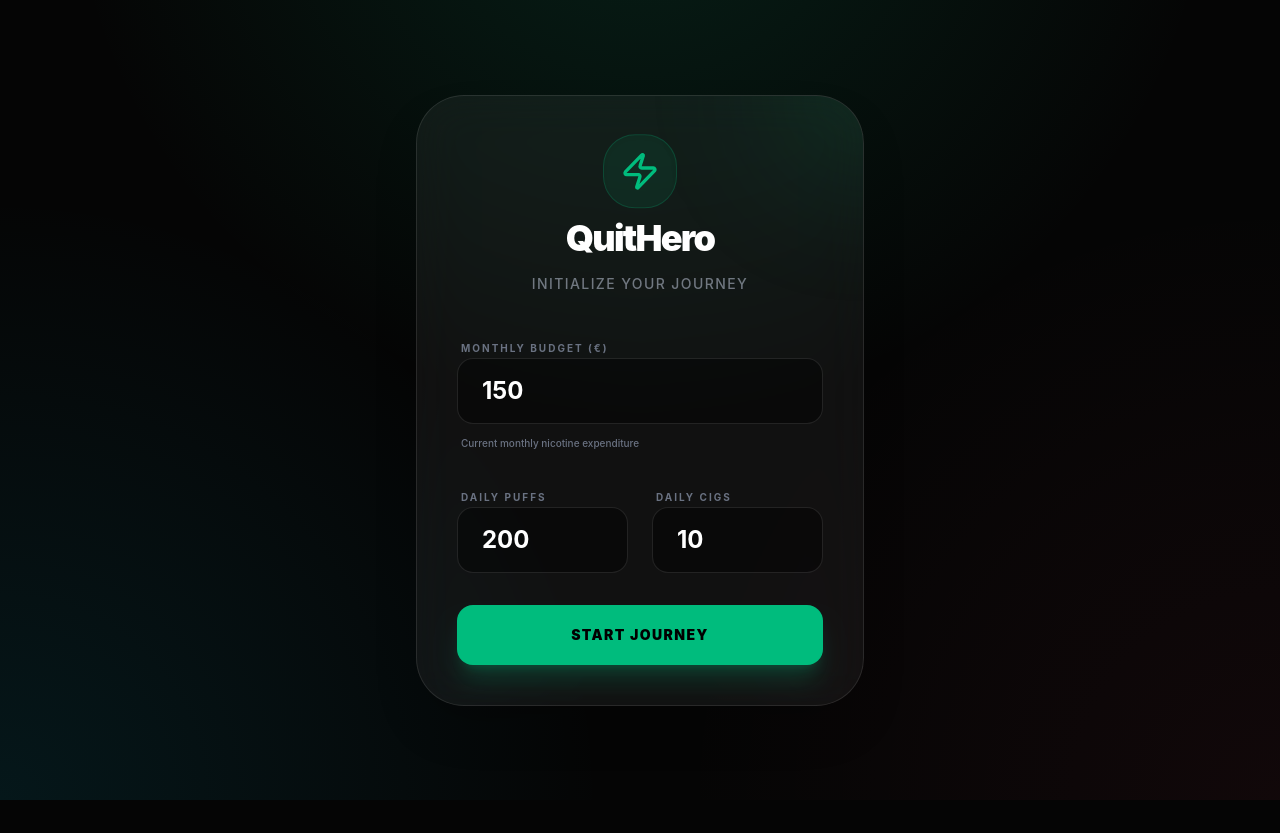
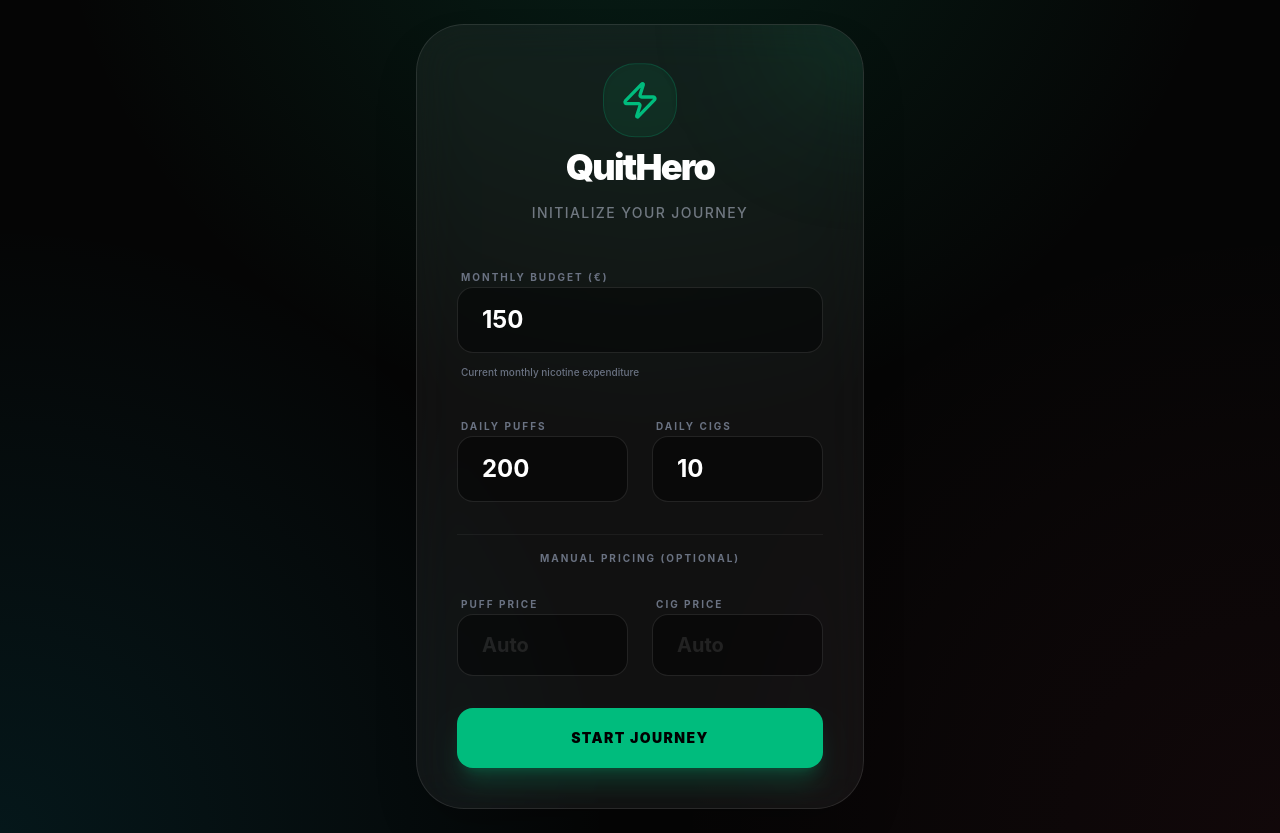
Before and after one commit to magnificolv/QuitHero, a React (Vite) app: page / in a window 1280 px wide. Before the commit the page ends 800 px from the top, so only its background shows below. Built offline with nearby package versions, Linux system fonts and the light colour scheme.

Commit message:
feat: Allow manual pricing for puffs and cigarettes
Introduces manual price input for puffs and cigarettes, overriding the calculated price based on budget and usage. This provides users with greater control over their financial tracking.

```diff
--- a/src/App.tsx
+++ b/src/App.tsx
@@ -46,6 +46,8 @@ interface UserSettings {
   puffsPerDayBaseline: number;
   cigarettesPerDayBaseline: number;
   currency: string;
+  manualPuffPrice?: number;
+  manualCigarettePrice?: number;
 }
 
 // --- Constants ---
@@ -66,7 +68,9 @@ const getInitialSettings = (): UserSettings => {
     monthlyBudget: 150,
     puffsPerDayBaseline: 200,
     cigarettesPerDayBaseline: 10,
-    currency: '€'
+    currency: '€',
+    manualPuffPrice: undefined,
+    manualCigarettePrice: undefined
   };
 };
 
@@ -111,8 +115,19 @@ export default function App() {
     [settings]
   );
 
-  const costPerPuff = useMemo(() => dailyBudget / totalUnitsPerDay, [dailyBudget, totalUnitsPerDay]);
-  const costPerCigarette = useMemo(() => costPerPuff * 10, [costPerPuff]);
+  const costPerPuff = useMemo(() => {
+    if (settings.manualPuffPrice !== undefined && settings.manualPuffPrice > 0) {
+      return settings.manualPuffPrice;
+    }
+    return dailyBudget / totalUnitsPerDay;
+  }, [dailyBudget, totalUnitsPerDay, settings.manualPuffPrice]);
+
+  const costPerCigarette = useMemo(() => {
+    if (settings.manualCigarettePrice !== undefined && settings.manualCigarettePrice > 0) {
+      return settings.manualCigarettePrice;
+    }
+    return costPerPuff * 10;
+  }, [costPerPuff, settings.manualCigarettePrice]);
 
   const todayEvents = useMemo(() =>
     events.filter(e => isSameDay(parseISO(e.timestamp), new Date())),
@@ -280,6 +295,34 @@ export default function App() {
                   onChange={e => setSettings(s => ({ ...s, cigarettesPerDayBaseline: Number(e.target.value) }))}
                   className="w-full bg-black/40 border border-white/10 rounded-2xl px-6 py-4 text-2xl font-bold focus:outline-none focus:ring-2 focus:ring-emerald-500/30 transition-all"
                 />
+              </div>
+            </div>
+
+            <div className="pt-4 border-t border-white/5 space-y-6">
+              <p className="text-[10px] font-bold text-gray-500 uppercase tracking-[0.2em] text-center">Manual Pricing (Optional)</p>
+              <div className="grid grid-cols-2 gap-6">
+                <div className="space-y-3">
+                  <label className="text-[10px] font-bold text-gray-500 uppercase tracking-[0.2em] ml-1">Puff Price</label>
+                  <input
+                    type="number"
+                    step="0.01"
+                    value={settings.manualPuffPrice || ''}
+                    onChange={e => setSettings(s => ({ ...s, manualPuffPrice: e.target.value ? Number(e.target.value) : undefined }))}
+                    className="w-full bg-black/40 border border-white/10 rounded-2xl px-6 py-4 text-xl font-bold focus:outline-none focus:ring-2 focus:ring-emerald-500/30 transition-all placeholder:text-white/10"
+                    placeholder="Auto"
+                  />
+                </div>
+                <div className="space-y-3">
+                  <label className="text-[10px] font-bold text-gray-500 uppercase tracking-[0.2em] ml-1">Cig Price</label>
+                  <input
+                    type="number"
+                    step="0.01"
+                    value={settings.manualCigarettePrice || ''}
+                    onChange={e => setSettings(s => ({ ...s, manualCigarettePrice: e.target.value ? Number(e.target.value) : undefined }))}
+                    className="w-full bg-black/40 border border-white/10 rounded-2xl px-6 py-4 text-xl font-bold focus:outline-none focus:ring-2 focus:ring-emerald-500/30 transition-all placeholder:text-white/10"
+                    placeholder="Auto"
+                  />
+                </div>
               </div>
             </div>
 
@@ -718,6 +761,34 @@ export default function App() {
                   </div>
                 </div>
 
+                <div className="pt-4 border-t border-white/5 space-y-6">
+                  <p className="text-[10px] font-bold text-gray-500 uppercase tracking-[0.2em] text-center">Manual Pricing (Optional)</p>
+                  <div className="grid grid-cols-2 gap-6">
+                    <div className="space-y-4">
+                      <label className="text-[10px] font-bold text-gray-500 uppercase tracking-[0.2em] ml-1">Puff Price</label>
+                      <input
+                        type="number"
+                        step="0.01"
+                        value={settings.manualPuffPrice || ''}
+                        onChange={e => setSettings(s => ({ ...s, manualPuffPrice: e.target.value ? Number(e.target.value) : undefined }))}
+                        className="w-full bg-black/40 border border-white/10 rounded-2xl px-6 py-4 text-xl font-bold focus:outline-none focus:ring-2 focus:ring-emerald-500/30 transition-all placeholder:text-white/10"
+                        placeholder="Auto"
+                      />
+                    </div>
+                    <div className="space-y-4">
+                      <label className="text-[10px] font-bold text-gray-500 uppercase tracking-[0.2em] ml-1">Cig Price</label>
+                      <input
+                        type="number"
+                        step="0.01"
+                        value={settings.manualCigarettePrice || ''}
+                        onChange={e => setSettings(s => ({ ...s, manualCigarettePrice: e.target.value ? Number(e.target.value) : undefined }))}
+                        className="w-full bg-black/40 border border-white/10 rounded-2xl px-6 py-4 text-xl font-bold focus:outline-none focus:ring-2 focus:ring-emerald-500/30 transition-all placeholder:text-white/10"
+                        placeholder="Auto"
+                      />
+                    </div>
+                  </div>
+                </div>
+
                 <div className="pt-10 border-t border-white/10">
                   <button
                     onClick={() => {
```
